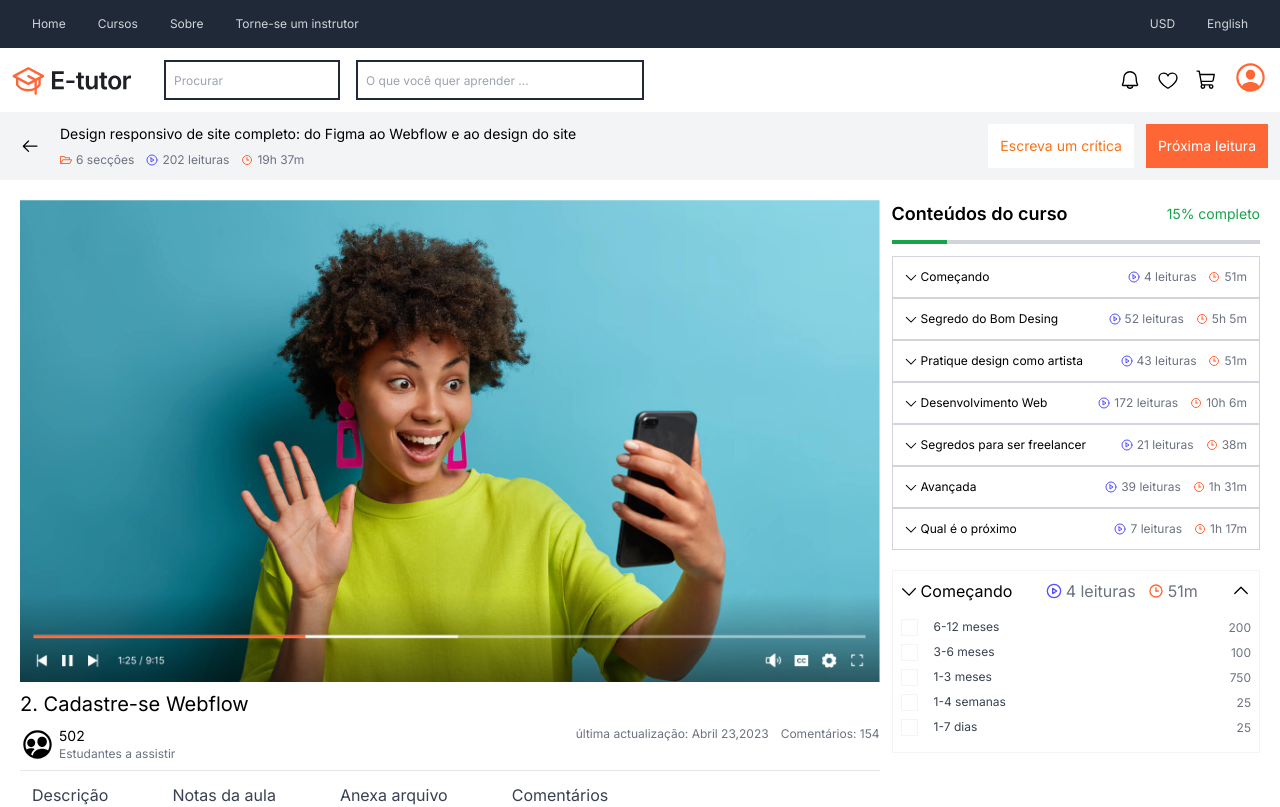
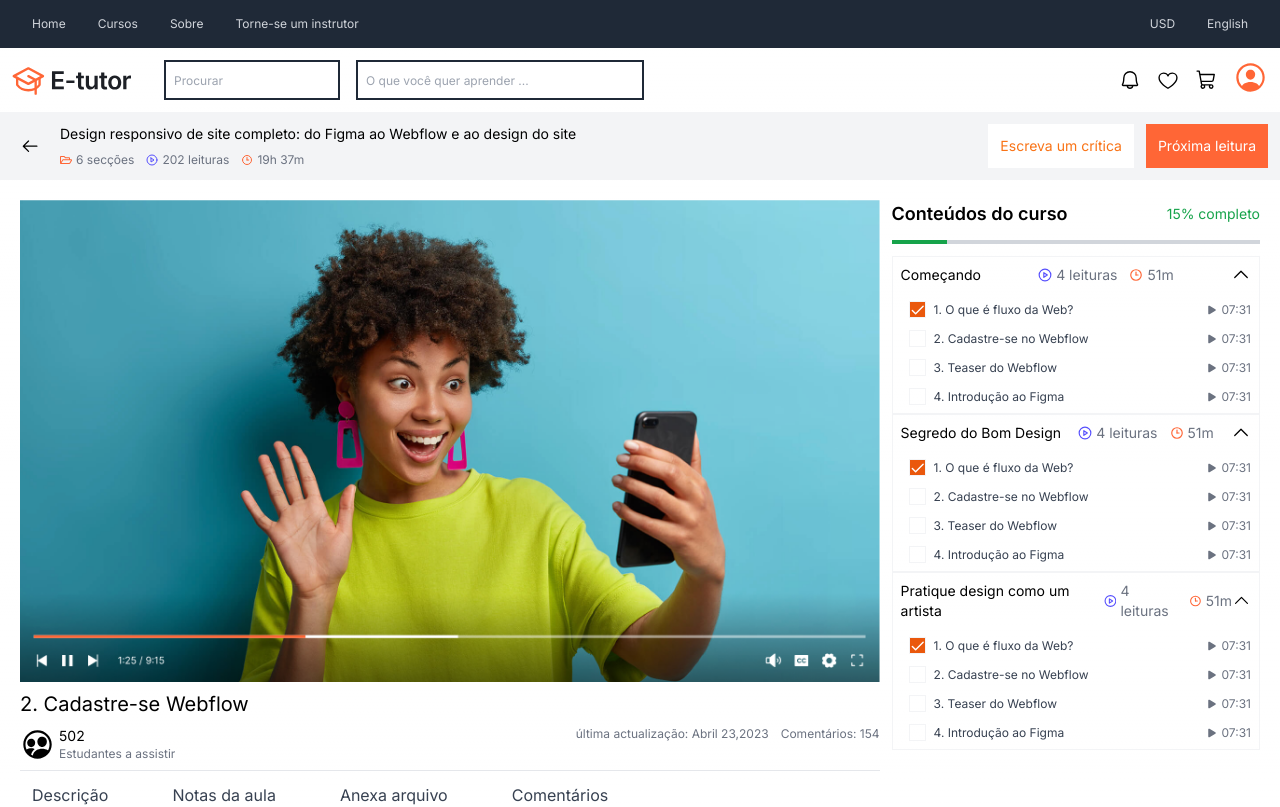
Before and after one commit to brunovivaldodev/e-learning, a Next.js app in the folder client/: page /Watch_Course in a window 1280 px wide. Shown: the top 807 px of the page. Built offline with nearby package versions, Linux system fonts and the light colour scheme.

Commit message:
melhorias

```diff
--- a/client/src/app/Single_Course/page.tsx
+++ b/client/src/app/Single_Course/page.tsx
@@ -1,3 +1,5 @@
+'use client'
+import { useState } from "react";
 import Header from "../components/Header";
 import Image from "next/image";
 import imagem from '../../../public/SilngleCourse.png'
@@ -29,6 +31,82 @@ import Link from "next/link";
 
 
 export default function SingleCourse(){
+
+    const [duracaoVisible, setDuracaoVisible] = useState(true);
+    const [duracaoVisible2, setDuracaoVisible2] = useState(true);
+    const [duracaoVisible3, setDuracaoVisible3] = useState(true);
+
+
+
+    const duracoes = [
+        { id: 0, name: '6-12 meses', isChecked: false, students: 200 },
+        { id: 1, name: '3-6 meses', isChecked: false, students: 100 },
+        { id: 2, name: '1-3 meses', isChecked: false, students: 750 },
+        { id: 3, name: '1-4 semanas', isChecked: false, students: 25 },
+    ];
+
+    const duracoes2 = [
+        { id: 0, name: '6-12 meses', isChecked: false, students: 200 },
+        { id: 1, name: '3-6 meses', isChecked: false, students: 100 },
+        { id: 2, name: '1-3 meses', isChecked: false, students: 750 },
+        { id: 3, name: '1-4 semanas', isChecked: false, students: 25 },
+    ];
+
+    const duracoes3 = [
+        { id: 0, name: '6-12 meses', isChecked: false, students: 200 },
+        { id: 1, name: '3-6 meses', isChecked: false, students: 100 },
+        { id: 2, name: '1-3 meses', isChecked: false, students: 750 },
+        { id: 3, name: '1-4 semanas', isChecked: false, students: 25 },
+    ];
+
+    const [duracoesStates, setDuracaoStates] = useState(duracoes);
+    const [duracoesStates2, setDuracaoStates2] = useState(duracoes);
+    const [duracoesStates3, setDuracaoStates3] = useState(duracoes);
+
+
+
+    const handleToggleDuracoes = (id) => {
+        setDuracaoStates((prevStates) => {
+            const newStates = prevStates.map((state) => ({
+                ...state,
+                isChecked: state.id === id,
+            }));
+            return newStates;
+        });
+    };
+
+    const handleToggleDuracoes2 = (id) => {
+        setDuracaoStates3((prevStates) => {
+            const newStates = prevStates.map((state) => ({
+                ...state,
+                isChecked: state.id === id,
+            }));
+            return newStates;
+        });
+    };
+
+    const handleToggleDuracoes3 = (id) => {
+        setDuracaoStates3((prevStates) => {
+            const newStates = prevStates.map((state) => ({
+                ...state,
+                isChecked: state.id === id,
+            }));
+            return newStates;
+        });
+    };
+
+    const toggleDuracao = () => {
+        setDuracaoVisible(!duracaoVisible);
+    };
+
+    const toggleDuracao2 = () => {
+        setDuracaoVisible2(!duracaoVisible2);
+    };
+
+    const toggleDuraca3 = () => {
+        setDuracaoVisible3(!duracaoVisible3);
+    };
+
     return(
         <>
             <Header></Header>
@@ -166,7 +244,6 @@ export default function SingleCourse(){
                     <div>
                         <div className="flex justify-between items-center">
                             <h2 className="text-2xl mb-2">Currículo</h2>
-
                         </div>
                     </div>
 
--- a/client/src/app/Watch_Course/page.tsx
+++ b/client/src/app/Watch_Course/page.tsx
@@ -4,9 +4,7 @@ import { useState } from 'react';
 import { Bell } from "@phosphor-icons/react/dist/ssr/Bell";
 import { Heart } from "@phosphor-icons/react/dist/ssr/Heart";
 import {
-    Faders, Star, ArrowLeft, User, ArrowRight, MagnifyingGlass, Cpu, Handshake, CreditCard,
-    ChartBarHorizontal, BugDroid, PenNib, Megaphone, Package, Camera, Headset, FirstAidKit,
-    CaretDown, CaretUp, Receipt, ShoppingCart
+    CaretDown, CaretUp, ShoppingCart
 } from "@phosphor-icons/react/dist/ssr";
 import Link from "next/link";
 import logo from "../../../public/logo.svg";
@@ -16,18 +14,21 @@ import { GoArrowLeft } from "react-icons/go";
 import { FaRegFolderOpen } from "react-icons/fa";
 import { LuPlayCircle } from "react-icons/lu";
 import { TbClockHour3 } from "react-icons/tb";
-import { GrDown } from "react-icons/gr";
 import { IoPeopleCircleOutline } from "react-icons/io5";
 import { BsDownload } from "react-icons/bs";
 import { HiOutlineDocumentText } from "react-icons/hi2";
 import imagem from '../../../public/watch.png'
 import Input from '../components/Input';
+import { IoPlay } from "react-icons/io5";
 import { IoChatbubblesOutline } from "react-icons/io5";
 
 
 export default function Watch_Course() {
 
     const [duracaoVisible, setDuracaoVisible] = useState(true);
+    const [duracaoVisible2, setDuracaoVisible2] = useState(true);
+    const [duracaoVisible3, setDuracaoVisible3] = useState(true);
+
 
 
     const duracoes = [
@@ -35,10 +36,27 @@ export default function Watch_Course() {
         { id: 1, name: '3-6 meses', isChecked: false, students: 100 },
         { id: 2, name: '1-3 meses', isChecked: false, students: 750 },
         { id: 3, name: '1-4 semanas', isChecked: false, students: 25 },
-        { id: 4, name: '1-7 dias', isChecked: false, students: 25 },
+    ];
+
+    const duracoes2 = [
+        { id: 0, name: '6-12 meses', isChecked: false, students: 200 },
+        { id: 1, name: '3-6 meses', isChecked: false, students: 100 },
+        { id: 2, name: '1-3 meses', isChecked: false, students: 750 },
+        { id: 3, name: '1-4 semanas', isChecked: false, students: 25 },
+    ];
+
+    const duracoes3 = [
+        { id: 0, name: '6-12 meses', isChecked: false, students: 200 },
+        { id: 1, name: '3-6 meses', isChecked: false, students: 100 },
+        { id: 2, name: '1-3 meses', isChecked: false, students: 750 },
+        { id: 3, name: '1-4 semanas', isChecked: false, students: 25 },
     ];
 
     const [duracoesStates, setDuracaoStates] = useState(duracoes);
+    const [duracoesStates2, setDuracaoStates2] = useState(duracoes);
+    const [duracoesStates3, setDuracaoStates3] = useState(duracoes);
+
+
 
     const handleToggleDuracoes = (id) => {
         setDuracaoStates((prevStates) => {
@@ -50,8 +68,36 @@ export default function Watch_Course() {
         });
     };
 
+    const handleToggleDuracoes2 = (id) => {
+        setDuracaoStates3((prevStates) => {
+            const newStates = prevStates.map((state) => ({
+                ...state,
+                isChecked: state.id === id,
+            }));
+            return newStates;
+        });
+    };
+
+    const handleToggleDuracoes3 = (id) => {
+        setDuracaoStates3((prevStates) => {
+            const newStates = prevStates.map((state) => ({
+                ...state,
+                isChecked: state.id === id,
+            }));
+            return newStates;
+        });
+    };
+
     const toggleDuracao = () => {
         setDuracaoVisible(!duracaoVisible);
+    };
+
+    const toggleDuracao2 = () => {
+        setDuracaoVisible2(!duracaoVisible2);
+    };
+
+    const toggleDuraca3 = () => {
+        setDuracaoVisible3(!duracaoVisible3);
     };
 
     return(
@@ -223,37 +269,73 @@ export default function Watch_Course() {
                         <div className="w-[85%] border-2 border-gray-300"></div>
                     </div>
                     <div>
-                        <ul className="flex justify-between p-3 text-xs border-gray-300 border-[1px]"><p className="flex items-center gap-1"><GrDown /> Começando</p><p className="flex items-center gap-1 text-gray-500"><LuPlayCircle color='#564FFD'/> 4 leituras <TbClockHour3 color='#FF6636' className='ml-2'/> 51m</p></ul>
-                        <ul className="flex justify-between p-3 text-xs border-gray-300 border-[1px]"><p className="flex items-center gap-1"><GrDown /> Segredo do Bom Desing</p><p className="flex items-center gap-1 text-gray-500"><LuPlayCircle color='#564FFD'/> 52 leituras <TbClockHour3 color='#FF6636' className='ml-2'/> 5h 5m</p></ul>
-                        <ul className="flex justify-between p-3 text-xs border-gray-300 border-[1px]"><p className="flex items-center gap-1"><GrDown /> Pratique design como artista</p><p className="flex items-center gap-1 text-gray-500"><LuPlayCircle color='#564FFD'/> 43 leituras <TbClockHour3 color='#FF6636' className='ml-2'/>51m</p></ul>
-                        <ul className="flex justify-between p-3 text-xs border-gray-300 border-[1px]"><p className="flex items-center gap-1"><GrDown /> Desenvolvimento Web</p><p className="flex items-center gap-1 text-gray-500"><LuPlayCircle color='#564FFD'/> 172 leituras <TbClockHour3 color='#FF6636' className='ml-2'/> 10h 6m</p></ul>
-                        <ul className="flex justify-between p-3 text-xs border-gray-300 border-[1px]"><p className="flex items-center gap-1"><GrDown /> Segredos para ser freelancer</p><p className="flex items-center gap-1 text-gray-500"><LuPlayCircle color='#564FFD'/> 21 leituras <TbClockHour3 color='#FF6636' className='ml-2'/> 38m</p></ul>
-                        <ul className="flex justify-between p-3 text-xs border-gray-300 border-[1px]"><p className="flex items-center gap-1"><GrDown /> Avançada</p><p className="flex items-center gap-1 text-gray-500"><LuPlayCircle color='#564FFD'/> 39 leituras <TbClockHour3 color='#FF6636' className='ml-2'/> 1h 31m</p></ul>
-                        <ul className="flex justify-between p-3 text-xs border-gray-300 border-[1px]"><p className="flex items-center gap-1"><GrDown /> Qual é o próximo</p><p className="flex items-center gap-1 text-gray-500"><LuPlayCircle color='#564FFD'/> 7 leituras <TbClockHour3 color='#FF6636' className='ml-2'/> 1h 17m</p></ul>
-                        <div className="border border-gray-100 mt-5">
+                        <div className="border border-gray-100">
+                            <div className="flex justify-between items-center p-2 text-sm" onClick={toggleDuracao} >
+                                <p className="flex items-center gap-1 "> Começando</p><p className="flex items-center gap-1 text-gray-500"><LuPlayCircle color='#564FFD'/> 4 leituras <TbClockHour3 color='#FF6636' className='ml-2'/> 51m</p>
+                                {duracaoVisible ? <CaretUp size={20} /> : <CaretDown size={20} />}
+                            </div>
 
-                                <div className="flex justify-between items-center p-2" onClick={toggleDuracao} >
-                                    <p className="flex items-center gap-1"><GrDown /> Começando</p><p className="flex items-center gap-1 text-gray-500"><LuPlayCircle color='#564FFD'/> 4 leituras <TbClockHour3 color='#FF6636' className='ml-2'/> 51m</p>
-                                    {duracaoVisible ? <CaretUp size={20} /> : <CaretDown size={20} />}
-                                </div>
+                            {duracaoVisible &&
+                                <>
+                                <ul id="duracao" className='p-2 space-y-3'>
+                                    <li className='text-xs text-gray-700 ml-2 flex items-center justify-between'><p className='flex items-center'><Input id={undefined} name={name} isChecked={true} onToggle={handleToggleDuracoes} />1. O que é fluxo da Web?</p>
+                                    <p className='text-xs text-gray-500 gap-1 flex items-center'><IoPlay />07:31</p></li>
+                                    <li className='text-xs text-gray-700 ml-2 flex items-center justify-between'><p className='flex items-center'><Input id={undefined} name={name} isChecked={false} onToggle={handleToggleDuracoes} />2. Cadastre-se no Webflow</p>
+                                    <p className='text-xs text-gray-500 gap-1 flex items-center'><IoPlay />07:31</p></li>
+                                    <li className='text-xs text-gray-700 ml-2 flex items-center justify-between'><p className='flex items-center'><Input id={undefined} name={name} isChecked={false} onToggle={handleToggleDuracoes} />3. Teaser do Webflow</p>
+                                    <p className='text-xs text-gray-500 gap-1 flex items-center'><IoPlay />07:31</p></li>
+                                    <li className='text-xs text-gray-700 ml-2 flex items-center justify-between'><p className='flex items-center'><Input id={undefined} name={name} isChecked={false} onToggle={handleToggleDuracoes} />4. Introdução ao Figma</p>
+                                    <p className='text-xs text-gray-500 gap-1 flex items-center'><IoPlay />07:31</p></li>
 
-                                {duracaoVisible && (
+                                </ul>
+                                </>
+                            }
+                        </div>
+                        <div className="border border-gray-100">
+                            <div className="flex justify-between items-center p-2 text-sm" onClick={toggleDuracao2} >
+                                <p className="flex items-center gap-1 "> Segredo do Bom Design</p><p className="flex items-center gap-1 text-gray-500"><LuPlayCircle color='#564FFD'/> 4 leituras <TbClockHour3 color='#FF6636' className='ml-2'/> 51m</p>
+                                {duracaoVisible2 ? <CaretUp size={20} /> : <CaretDown size={20} />}
+                            </div>
 
-                                    <div id="duracao" className='p-2'>
+                            {duracaoVisible2 &&
+                                <>
+                                <ul id="duracao" className='p-2 space-y-3'>
+                                    <li className='text-xs text-gray-700 ml-2 flex items-center justify-between'><p className='flex items-center'><Input id={undefined} name={name} isChecked={true} onToggle={handleToggleDuracoes2} />1. O que é fluxo da Web?</p>
+                                    <p className='text-xs text-gray-500 gap-1 flex items-center'><IoPlay />07:31</p></li>
+                                    <li className='text-xs text-gray-700 ml-2 flex items-center justify-between'><p className='flex items-center'><Input id={undefined} name={name} isChecked={false} onToggle={handleToggleDuracoes2} />2. Cadastre-se no Webflow</p>
+                                    <p className='text-xs text-gray-500 gap-1 flex items-center'><IoPlay />07:31</p></li>
+                                    <li className='text-xs text-gray-700 ml-2 flex items-center justify-between'><p className='flex items-center'><Input id={undefined} name={name} isChecked={false} onToggle={handleToggleDuracoes2} />3. Teaser do Webflow</p>
+                                    <p className='text-xs text-gray-500 gap-1 flex items-center'><IoPlay />07:31</p></li>
+                                    <li className='text-xs text-gray-700 ml-2 flex items-center justify-between'><p className='flex items-center'><Input id={undefined} name={name} isChecked={false} onToggle={handleToggleDuracoes2} />4. Introdução ao Figma</p>
+                                    <p className='text-xs text-gray-500 gap-1 flex items-center'><IoPlay />07:31</p></li>
 
-                                        {duracoesStates.map(({ id, name, isChecked, students }) => (
-                                            <div key={id} className='flex justify-between items-center mb-2'>
-                                                <div className='flex'>
-                                                    <Input id={id} name={name} isChecked={isChecked} onToggle={handleToggleDuracoes} />
-                                                    <p className='text-xs text-gray-700 ml-2'>{name}</p>
-                                                </div>
-                                                <p className='text-xs text-gray-500'>{students}</p>
-                                            </div>
-                                        ))}
+                                </ul>
+                                </>
+                            }
+                        </div>
+                        <div className="border border-gray-100">
+                            <div className="flex justify-between items-center p-2 text-sm" onClick={toggleDuraca3} >
+                                <p className="flex items-center gap-1 "> Pratique design como um artista</p><p className="flex items-center gap-1 text-gray-500"><LuPlayCircle color='#564FFD'/> 4 leituras <TbClockHour3 color='#FF6636' className='ml-2'/> 51m</p>
+                                {duracaoVisible3 ? <CaretUp size={20} /> : <CaretDown size={20} />}
+                            </div>
 
-                                    </div>
-                                )}
+                            {duracaoVisible3 &&
+                                <>
+                                <ul id="duracao" className='p-2 space-y-3'>
+                                    <li className='text-xs text-gray-700 ml-2 flex items-center justify-between'><p className='flex items-center'><Input id={undefined} name={name} isChecked={true} onToggle={handleToggleDuracoes3} />1. O que é fluxo da Web?</p>
+                                    <p className='text-xs text-gray-500 gap-1 flex items-center'><IoPlay />07:31</p></li>
+                                    <li className='text-xs text-gray-700 ml-2 flex items-center justify-between'><p className='flex items-center'><Input id={undefined} name={name} isChecked={false} onToggle={handleToggleDuracoes3} />2. Cadastre-se no Webflow</p>
+                                    <p className='text-xs text-gray-500 gap-1 flex items-center'><IoPlay />07:31</p></li>
+                                    <li className='text-xs text-gray-700 ml-2 flex items-center justify-between'><p className='flex items-center'><Input id={undefined} name={name} isChecked={false} onToggle={handleToggleDuracoes3} />3. Teaser do Webflow</p>
+                                    <p className='text-xs text-gray-500 gap-1 flex items-center'><IoPlay />07:31</p></li>
+                                    <li className='text-xs text-gray-700 ml-2 flex items-center justify-between'><p className='flex items-center'><Input id={undefined} name={name} isChecked={false} onToggle={handleToggleDuracoes3} />4. Introdução ao Figma</p>
+                                    <p className='text-xs text-gray-500 gap-1 flex items-center'><IoPlay />07:31</p></li>
+
+                                </ul>
+                                </>
+                            }
                         </div>
+
                     </div>
                 </div>
 
```
Also changed, not shown: client/src/app/SignIn/page.tsx (+2 -2 lines), client/src/app/SignUp/page.tsx (+1 -1 lines).
